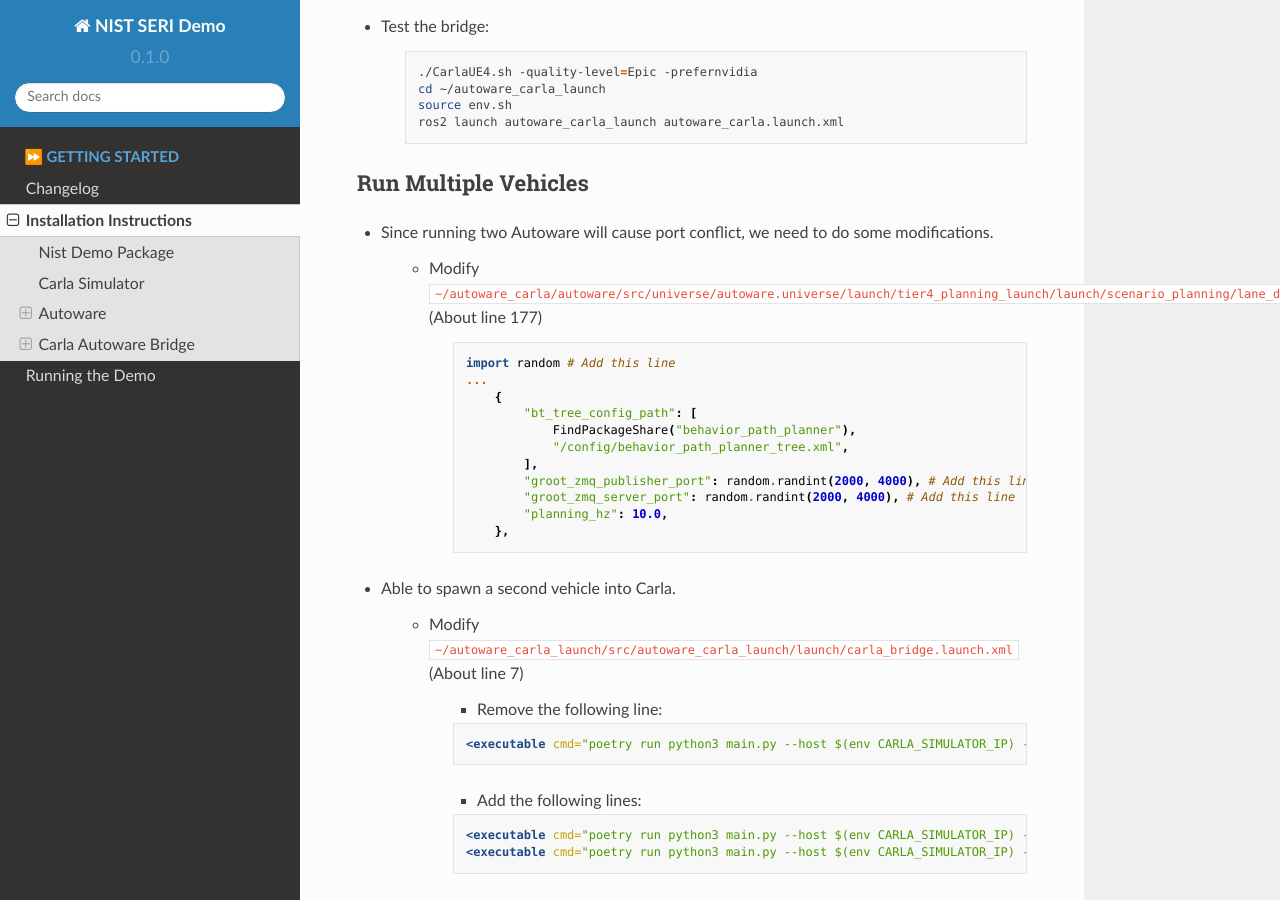
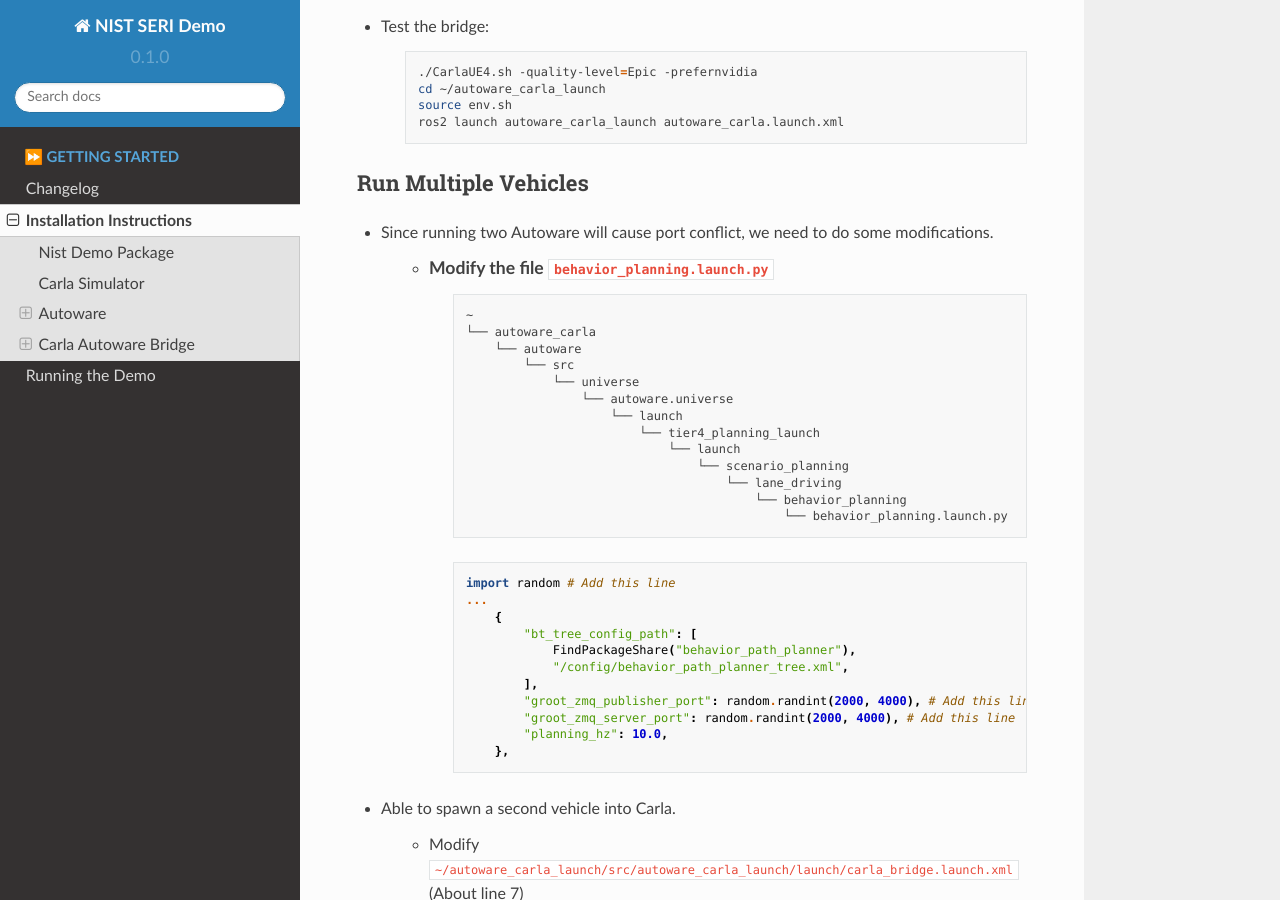
Before and after one commit to zeidk/seri_workshop_demo, a Sphinx documentation site: the page built from docs/getting_started/installation.rst, in a window 1280 px wide and 900 px high, scrolled down 3049 px. Built offline with Sphinx 7.4.7 and the Read the Docs theme 2.0.0, drawn with Linux system fonts in a browser that asks for light colours.

Commit message:
documentation

```diff
--- a/docs/getting_started/installation.rst
+++ b/docs/getting_started/installation.rst
@@ -191,7 +191,23 @@
 
 - Since running two Autoware will cause port conflict, we need to do some modifications.
 
-    - Modify ``~/autoware_carla/autoware/src/universe/autoware.universe/launch/tier4_planning_launch/launch/scenario_planning/lane_driving/behavior_planning/behavior_planning.launch.py`` (About line 177)
+    - Modify the file :file:`behavior_planning.launch.py`
+        .. code-block:: text
+                :class: no-copybutton
+
+                ~
+                └── autoware_carla
+                    └── autoware
+                        └── src
+                            └── universe
+                                └── autoware.universe
+                                    └── launch
+                                        └── tier4_planning_launch
+                                            └── launch
+                                                └── scenario_planning
+                                                    └── lane_driving
+                                                        └── behavior_planning
+                                                            └── behavior_planning.launch.py
 
         .. code-block:: python
             :class: highlight
```
